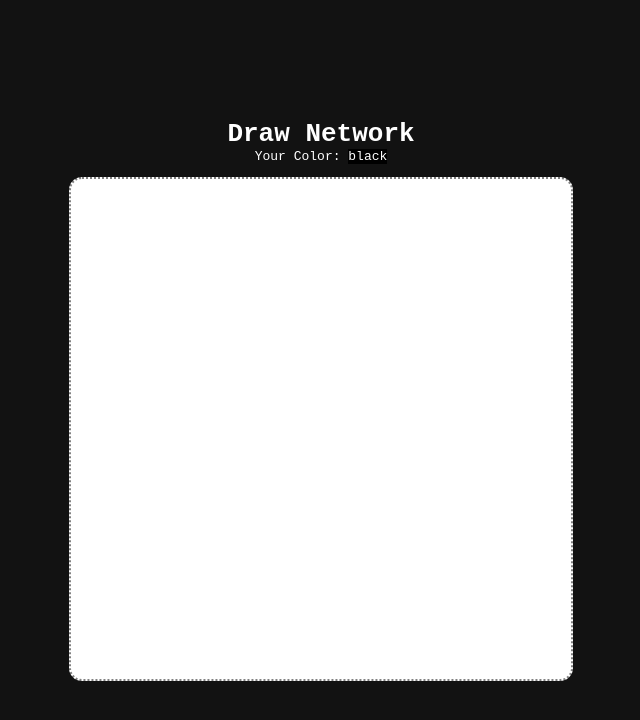
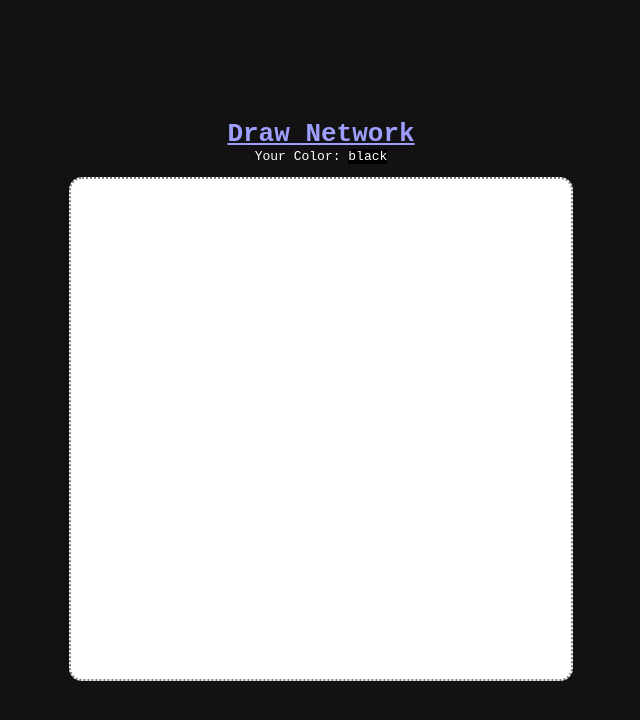
Before and after one commit to SX-9/draw-network, a website: page index.html in a window 1280 px wide. Shown: the whole page, without its empty margins (319-959 px from the left). Drawn offline with nearby package versions, Linux system fonts and the light colour scheme; no server answers.

Commit message:
readme changes

```diff
--- a/index.html
+++ b/index.html
@@ -38,7 +38,7 @@
     <title>Draw Network</title>
   </head>
   <body>
-    <h1>Draw Network</h1>
+    <h1><a href="https://github.com/SX-9/draw-network">Draw Network</a></h1>
     <p>Your Color: <span id="color">Loading...</span></p>
     <canvas width="500" height="500"></canvas>
     <script src="/socket.io/socket.io.js"></script>
```
Also changed, not shown: README.md.
